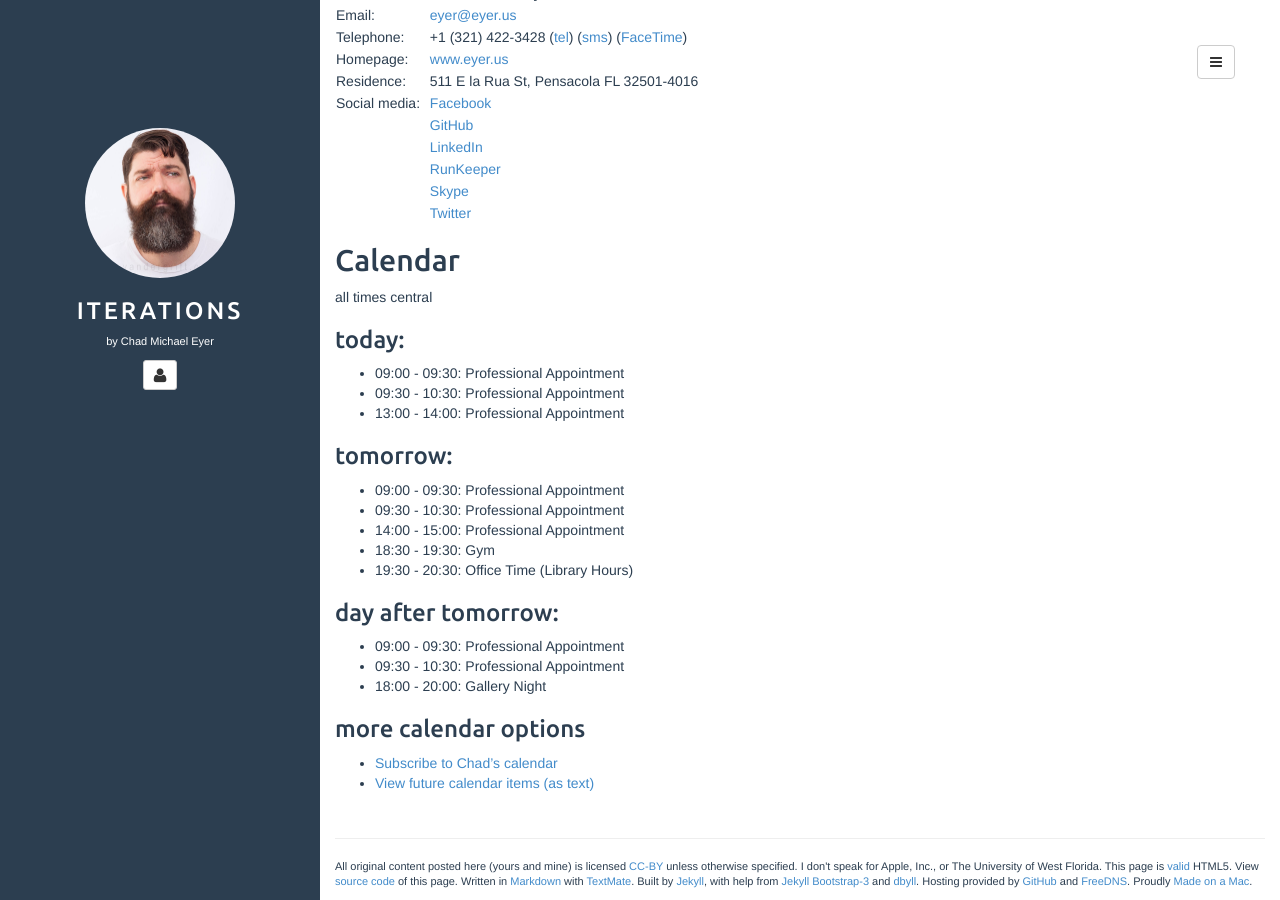
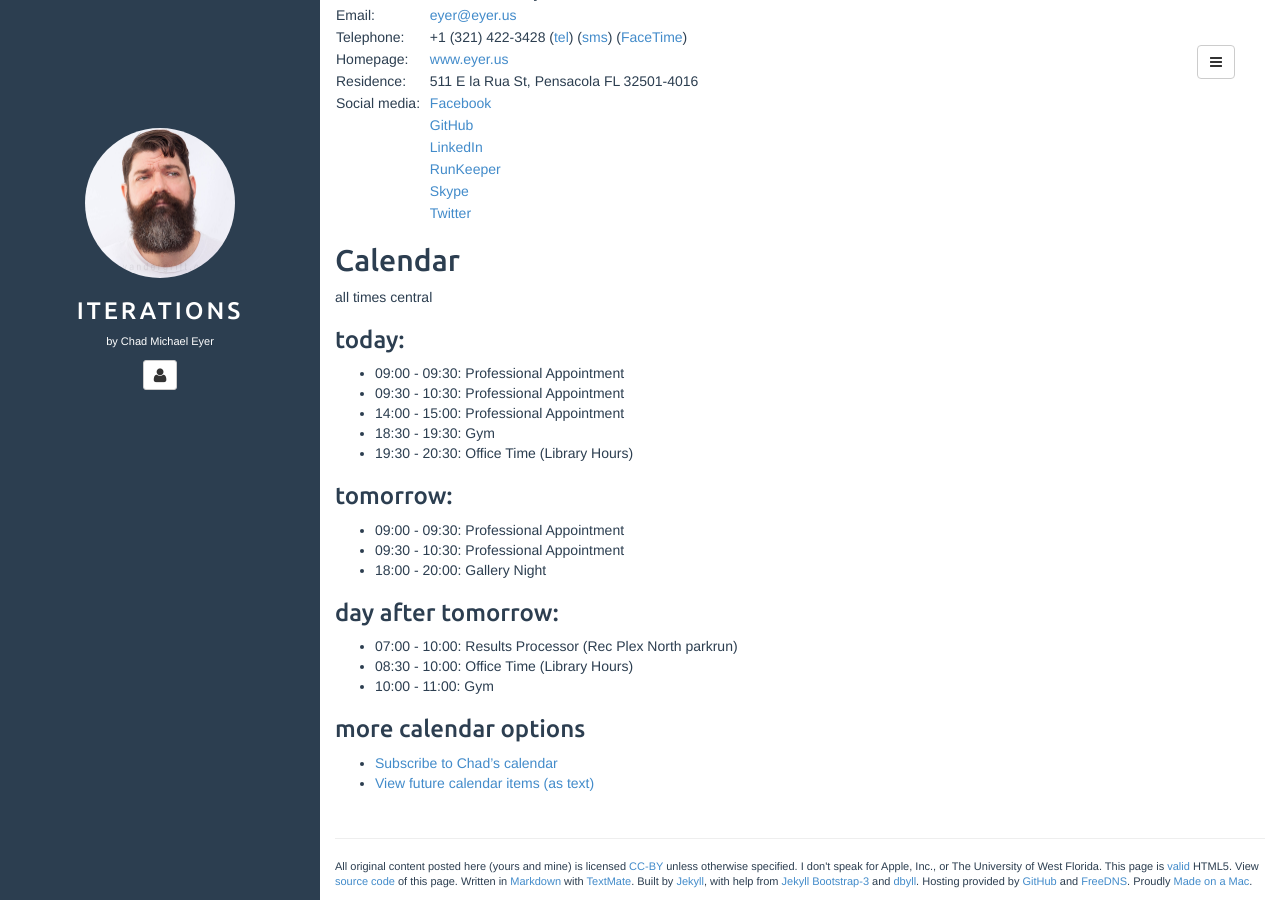
Before and after one commit to chadmichaeleyer/chadmichaeleyer.github.io, a Jekyll site: the page built from about.md, in a window 1280 px wide and 900 px high, scrolled down 1230 px. Built offline with Jekyll 4.4.1, drawn with Linux system fonts in a browser that asks for light colours.

Commit message:
calendar update

```diff
--- a/calendar.markdown
+++ b/calendar.markdown
@@ -1,12 +1,6 @@
 all times central
 
 ### today:
-
-* 09:00 - 09:30: Professional Appointment
-* 09:30 - 10:30: Professional Appointment
-* 13:00 - 14:00: Professional Appointment
-
-### tomorrow:
 
 * 09:00 - 09:30: Professional Appointment
 * 09:30 - 10:30: Professional Appointment
@@ -14,8 +8,14 @@ all times central
 * 18:30 - 19:30: Gym
 * 19:30 - 20:30: Office Time (Library Hours)
 
-### day after tomorrow:
+### tomorrow:
 
 * 09:00 - 09:30: Professional Appointment
 * 09:30 - 10:30: Professional Appointment
 * 18:00 - 20:00: Gallery Night
+
+### day after tomorrow:
+
+* 07:00 - 10:00: Results Processor (Rec Plex North parkrun)
+* 08:30 - 10:00: Office Time (Library Hours)
+* 10:00 - 11:00: Gym
```
Also changed, not shown: calendar-year.markdown (+6 -6 lines), 1 other file.
